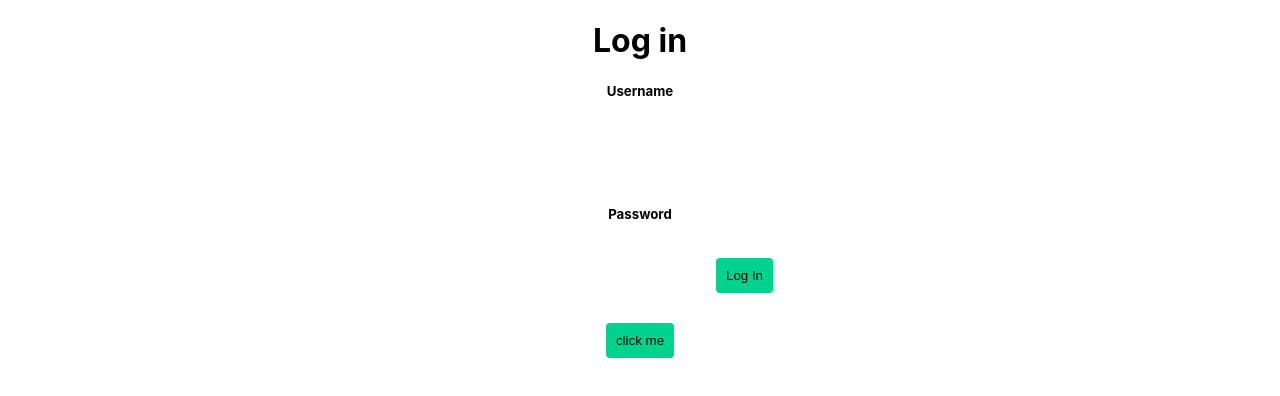
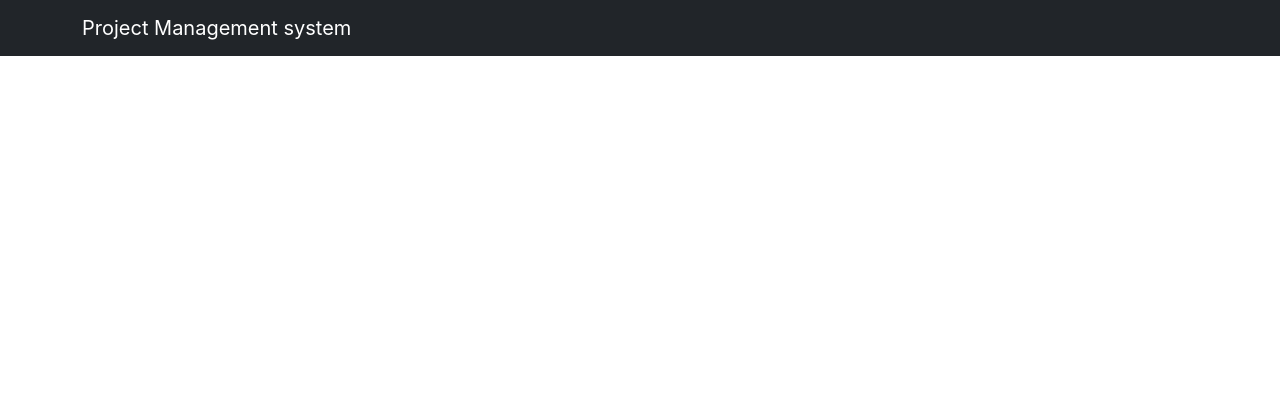
Before and after one commit to akrockzz123/projectMnagementSystem, a React (Create React App) app: page / in a window 1280 px wide. Shown: the top 396 px of the page. Built offline with nearby package versions, Linux system fonts and the light colour scheme.

Commit message:
added react bootstrap styling

```diff
--- a/public/index.html
+++ b/public/index.html
@@ -10,6 +10,13 @@
       content="Web site created using create-react-app"
     />
     <link rel="apple-touch-icon" href="%PUBLIC_URL%/logo192.png" />
+
+    <link
+  rel="stylesheet"
+  href="https://cdn.jsdelivr.net/npm/bootstrap@5.2.3/dist/css/bootstrap.min.css"
+  integrity="sha384-rbsA2VBKQhggwzxH7pPCaAqO46MgnOM80zW1RWuH61DGLwZJEdK2Kadq2F9CUG65"
+  crossorigin="anonymous"
+/>
     <!--
       manifest.json provides metadata used when your web app is installed on a
       user's mobile device or desktop. See https://developers.google.com/web/fundamentals/web-app-manifest/
--- a/src/App.tsx
+++ b/src/App.tsx
@@ -5,11 +5,12 @@
 import React, { useEffect } from 'react';
 
 import './App.css';
-import  LoginScreen from './screen/LoginScreen'
+//import  LoginScreen from './screen/LoginScreen'
 import { userLoginRequestAction } from './state/action-creators';
 
 import { Dispatch } from 'react';
 import { useDispatch } from 'react-redux';
+import Header from './component/Header';
 
 function App() {
 
@@ -28,12 +29,9 @@ function App() {
   }
 
   return (
-    <div className="App">
-      {/* <heyy How are you doinghhh> */}
-      <LoginScreen />
-
-      <button onClick = {func}>click me</button>
-    </div>
+    <>
+       <Header/>
+    </>
   );
 }
 
--- /dev/null
+++ b/src/component/Header.tsx
@@ -0,0 +1,29 @@
+
+//import React from "react";
+import "../style/login.css";
+import { useEffect, useState } from "react";
+import { useNavigation } from "react-router-dom";
+
+import { Userinformation } from "../models/model_type";
+
+import Form, { Container, Navbar } from 'react-bootstrap'
+
+
+import * as React from 'react';
+
+interface IAppProps {
+}
+
+const Header: React.FunctionComponent<IAppProps> = (props) => {
+  return (
+    <Navbar fixed = "top" bg = "dark" variant = "dark">
+          <Container>
+            <Navbar.Brand>
+              Project Management system
+            </Navbar.Brand>
+          </Container>
+    </Navbar>
+  );
+};
+
+export default Header;
--- a/src/screen/LoginScreen.tsx
+++ /dev/null
@@ -1,70 +0,0 @@
-
-import React from "react";
-import "../style/login.css";
-import { useEffect, useState } from "react";
-import { useNavigation } from "react-router-dom";
-
-import Form from 'react-bootstrap'
-
-const LoginScreen = () => {
-  const [username, setUsername] = useState("");
-  const [password, setPassword] = useState("");
-  const [error, setError] = useState("");
-
-  //const navigation = useNavigation();
-
-  //   const handleSubmit = (event) => {
-  //     event.preventDefault();
-  //     setLoading(true);
-  //     setError("");
-  //     fetch("http://localhost:8080/api/auth/signin", {
-  //       method: "POST",
-  //       headers: {
-  //         "Content-Type": "application/json",
-  //       },
-  //       body: JSON.stringify({
-  //         username: username,
-  //         password: password,
-  //       }),
-  //     })
-  //       .then((response) => response.json())
-  //       .then((data) => {
-  //         if (data.accessToken) {
-  //           setUser(data);
-  //           setLoading(false);
-  //           navigation.navigate("/home");
-  //         } else {
-  //           setError(data.message);
-  //           setLoading(false);
-  //         }
-  //       });
-  //   };
-
-  return (
-    <div className="form-container">
-      <div className="login__container">
-        <h1>Log in</h1>
-        <form>
-          <h5>Username</h5>
-          <input
-            type="text"
-            value={username}
-            onChange={(event) => setUsername(event.target.value)}
-          />
-          <h5>Password</h5>
-          <input
-            type="password"
-            value={password}
-            onChange={(event) => setPassword(event.target.value)}
-          />
-          <button type="submit" className="login__signInButton" onClick={alert}>
-            Log In
-          </button>
-        </form>
-        <p>{error}</p>
-      </div>
-    </div>
-  );
-};
-
-export default LoginScreen;
```
